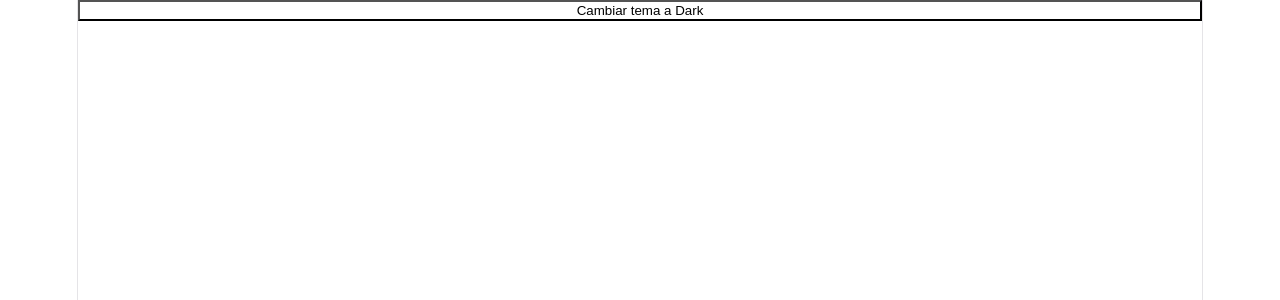
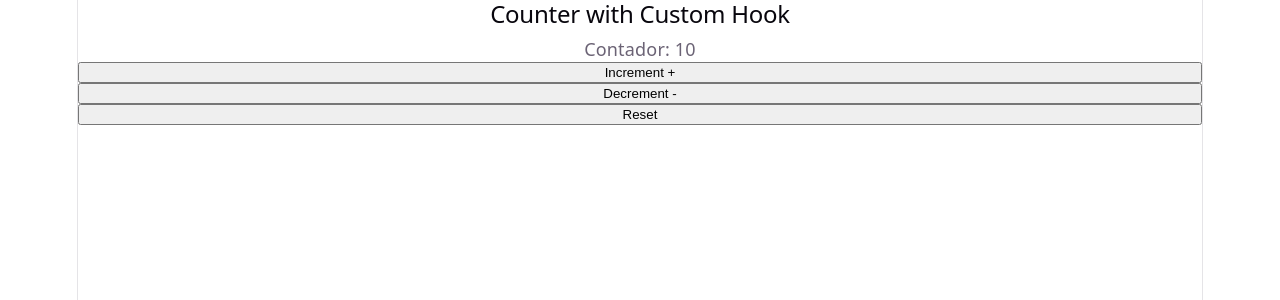
Before and after one commit to jorgechauxjr/react-course, a React (Vite) app in the folder my-react-app-advanced/: page / in a window 1280 px wide. Shown: the top 300 px of the page. Built offline with nearby package versions, Linux system fonts and the light colour scheme.

Commit message:
[Add] 18 creacion de hooks personalizados. Custom hooks

```diff
--- a/my-react-app-advanced/src/App.jsx
+++ b/my-react-app-advanced/src/App.jsx
@@ -1,5 +1,7 @@
 import CounterAdvanced from "./components/CounterAdvanced/CounterAdvanced"
+import CounterWithCustomHook from "./components/CounterWithCustomHook/CounterWithCustomHook";
 import { createContext, useContext, useState } from 'react';
+
 
 // 1.Crear el contexto
 const ThemeContext = createContext();
@@ -42,10 +44,11 @@
   return (
     <>
       {/* <CounterAdvanced /> */}
-      <ThemeProvider>
-        <ThemeButton />
+      {/* <ThemeProvider>
+        <ThemeButton /> */}
         {/* Otros componentes */}
-    </ThemeProvider>
+    {/* </ThemeProvider> */}
+    <CounterWithCustomHook />
     </>
   )
 }
--- /dev/null
+++ b/my-react-app-advanced/src/components/CounterWithCustomHook/CounterWithCustomHook.jsx
@@ -0,0 +1,22 @@
+import useCounter from "../../hooks/useCounter";
+
+const CounterWithCustomHook = () => {
+    const {
+        count,
+        increment,
+        decrement,
+        reset,
+    } = useCounter(10)
+
+    return (
+        <>
+        <h2>Counter with Custom Hook</h2>
+        <p>Contador: { count }</p>
+        <button onClick={increment}>Increment +</button>
+        <button onClick={decrement}>Decrement -</button>
+        <button onClick={reset}>Reset</button>
+        </>
+    )
+}
+
+export default CounterWithCustomHook;
--- /dev/null
+++ b/my-react-app-advanced/src/hooks/useCounter.jsx
@@ -0,0 +1,21 @@
+//hook personalizado
+
+import { useState } from "react";
+
+// si se pasa el valor directamnete a useState dejaría de ser personalizado
+function useCounter(initialValue = 0){
+    const [count, setCount] = useState(initialValue)
+
+    const increment = () => setCount(prev => prev + 1)
+    const decrement = () => setCount(prev => prev - 1)
+    const reset = () => setCount(initialValue)
+
+    return {
+        count,
+        increment,
+        decrement,
+        reset,
+    }
+}
+
+export default useCounter
```
